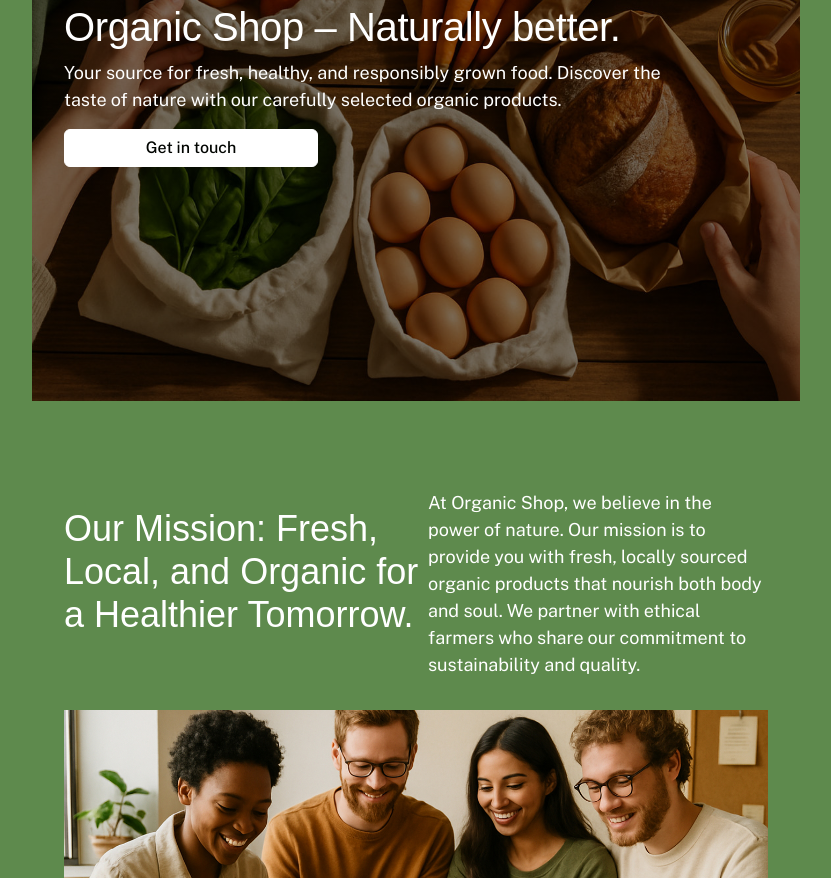
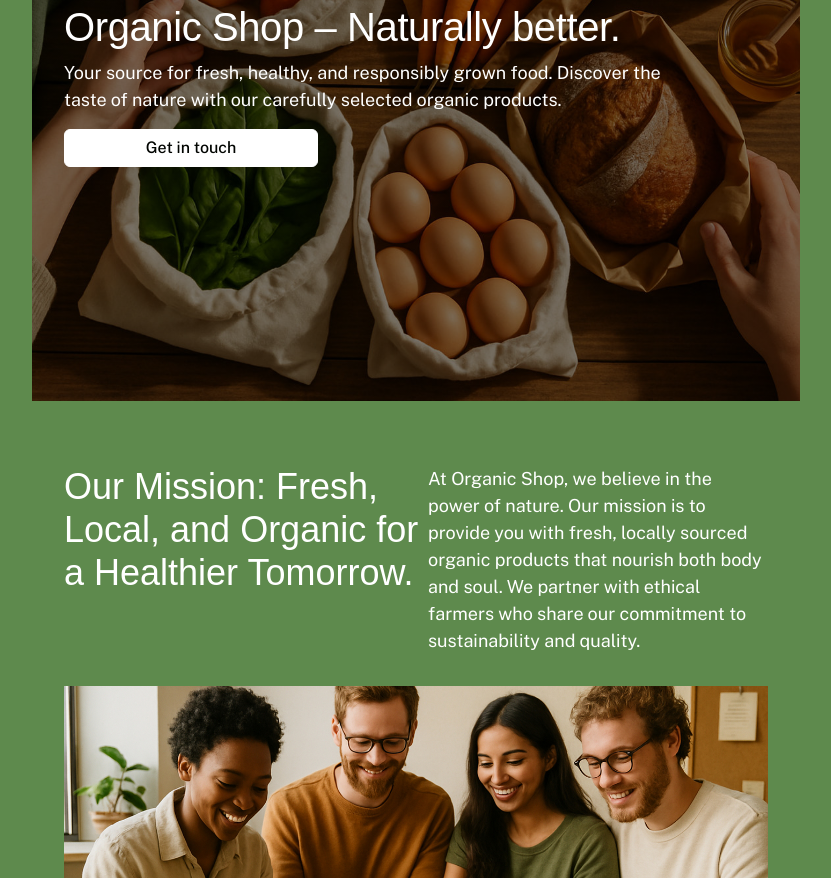
Before and after one commit to nikita-shcherban/project-EasyPass, a website built with Vite: page src/index.html in a window 1280 px wide. Shown: the part 303-1181 px from the top of the page, without its empty margins (224-1055 px from the left). Built offline with nearby package versions, Linux system fonts and the light colour scheme; a web font is replaced by a local one.

Commit message:
mission full

```diff
--- a/src/css/mission.css
+++ b/src/css/mission.css
@@ -21,7 +21,6 @@
 @media (min-width: 768px) {
     .mission-text {
         display: flex;
-        align-items: center;
         justify-content: center;
     }
 
@@ -30,8 +29,7 @@
     }
 
     .mission-txt {
-        font-size: 18px;
-        line-height: 1.5;
+        margin-top: 0;
         max-width: 340px;
         letter-spacing: 0;
     }
--- a/src/partials/mission.html
+++ b/src/partials/mission.html
@@ -1,4 +1,4 @@
-<section class="mission">
+<section class="mission" id="#mission">
   <div class="container">
     <div class="mission-text">
       <h2 class="mission-title">
```
